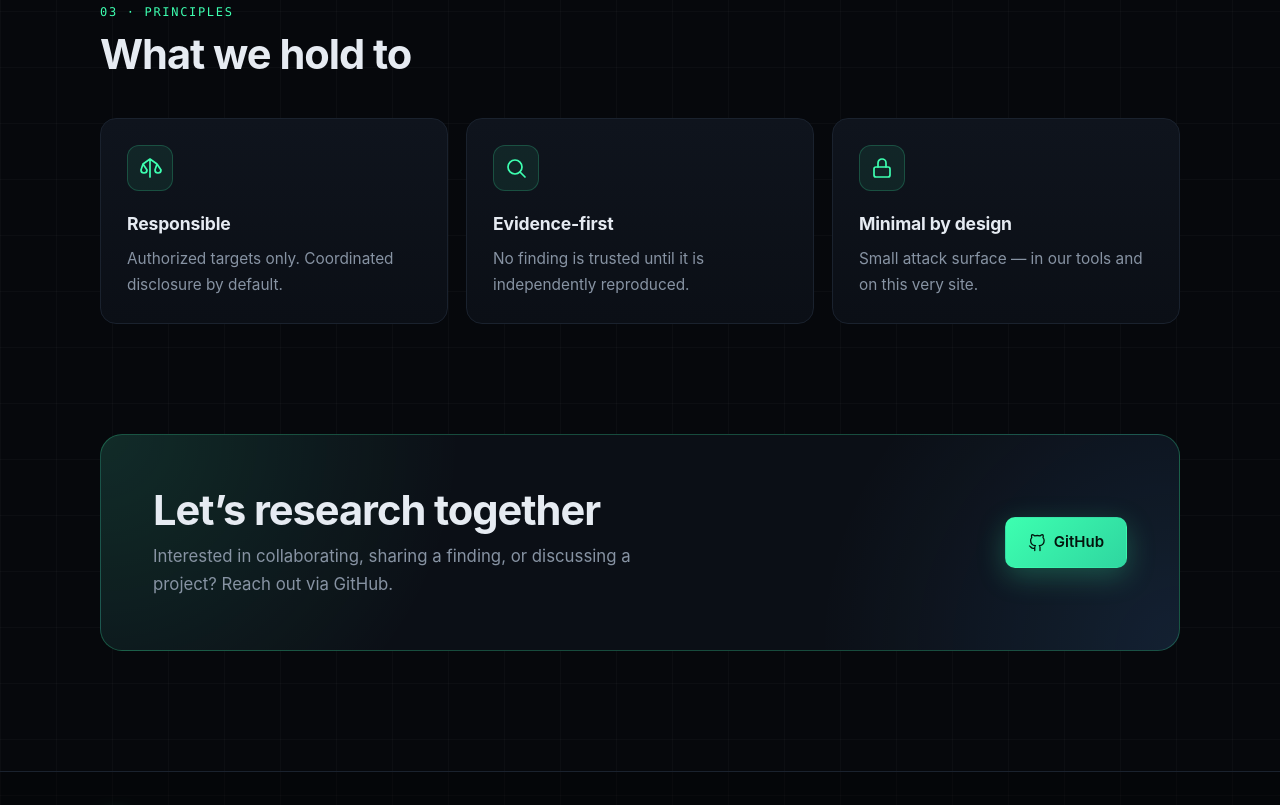
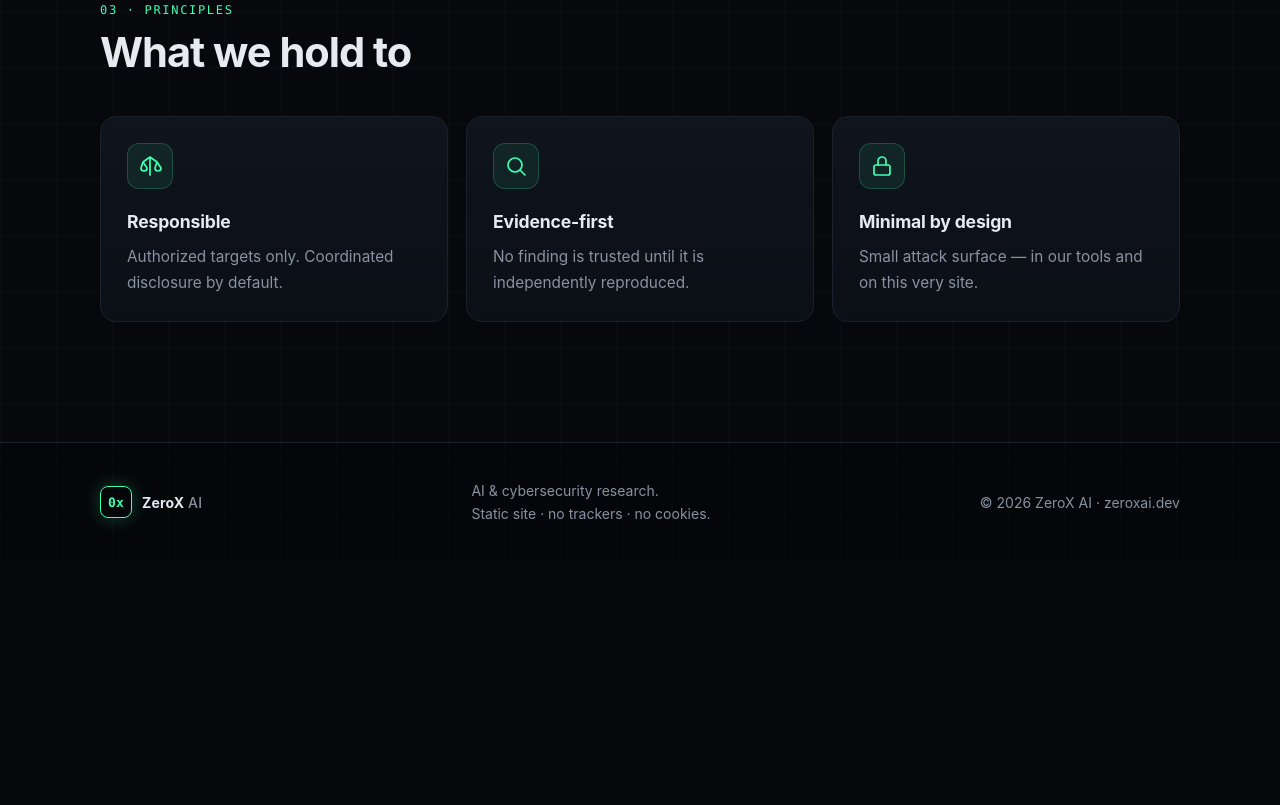
Before and after one commit to luckystars0612/zeroxai, a plain HTML site: page index.html in a window 1280 px wide. Shown: the part 1949-2754 px from the top of the page. After the commit the page ends 2510 px from the top, so only its background shows below. Drawn offline with Linux system fonts and the light colour scheme.

Commit message:
Remove contact section and GitHub links
Co-Authored-By: Claude Sonnet 5.5 <noreply@anthropic.com>

```diff
--- a/index.html
+++ b/index.html
@@ -23,7 +23,6 @@
     <a href="#research">Research</a>
     <a href="#approach">Approach</a>
     <a href="#principles">Principles</a>
-    <a class="navcta" href="#contact">Contact</a>
   </nav>
 </header>
 
@@ -36,7 +35,6 @@
       <div class="cta">
         <a class="btn primary" href="#research">Explore research
           <svg viewBox="0 0 24 24" aria-hidden="true"><path d="M5 12h14M13 6l6 6-6 6"/></svg></a>
-        <a class="btn ghost" href="#contact">Collaborate with us</a>
       </div>
       <ul class="tags" aria-label="Focus">
         <li>LLM agents</li><li>Vulnerability research</li><li>Reverse engineering</li><li>Attack surface</li><li>AI safety</li>
@@ -106,18 +104,6 @@
       <div class="card"><div class="ico"><svg viewBox="0 0 24 24"><rect x="4" y="11" width="16" height="10" rx="2"/><path d="M8 11V7a4 4 0 018 0v4"/></svg></div><h3>Minimal by design</h3><p>Small attack surface &mdash; in our tools and on this very site.</p></div>
     </div>
   </section>
-
-  <section id="contact" class="section">
-    <div class="banner">
-      <div>
-        <h2>Let&rsquo;s research together</h2>
-        <p class="sub">Interested in collaborating, sharing a finding, or discussing a project? Reach out via GitHub.</p>
-      </div>
-      <a class="btn primary" href="https://github.com/luckystars0612/zeroxai" rel="noopener noreferrer">
-        <svg viewBox="0 0 24 24" aria-hidden="true"><path d="M9 19c-5 1.5-5-2.5-7-3m14 6v-3.87a3.37 3.37 0 0 0-.94-2.61c3.14-.35 6.44-1.54 6.44-7A5.44 5.44 0 0 0 20 4.77 5.07 5.07 0 0 0 19.91 1S18.73.65 16 2.48a13.38 13.38 0 0 0-7 0C6.27.65 5.09 1 5.09 1A5.07 5.07 0 0 0 5 4.77a5.44 5.44 0 0 0-1.5 3.78c0 5.42 3.3 6.61 6.44 7A3.37 3.37 0 0 0 9 18.13V22"/></svg>
-        GitHub</a>
-    </div>
-  </section>
 </main>
 
 <footer class="foot">
```
